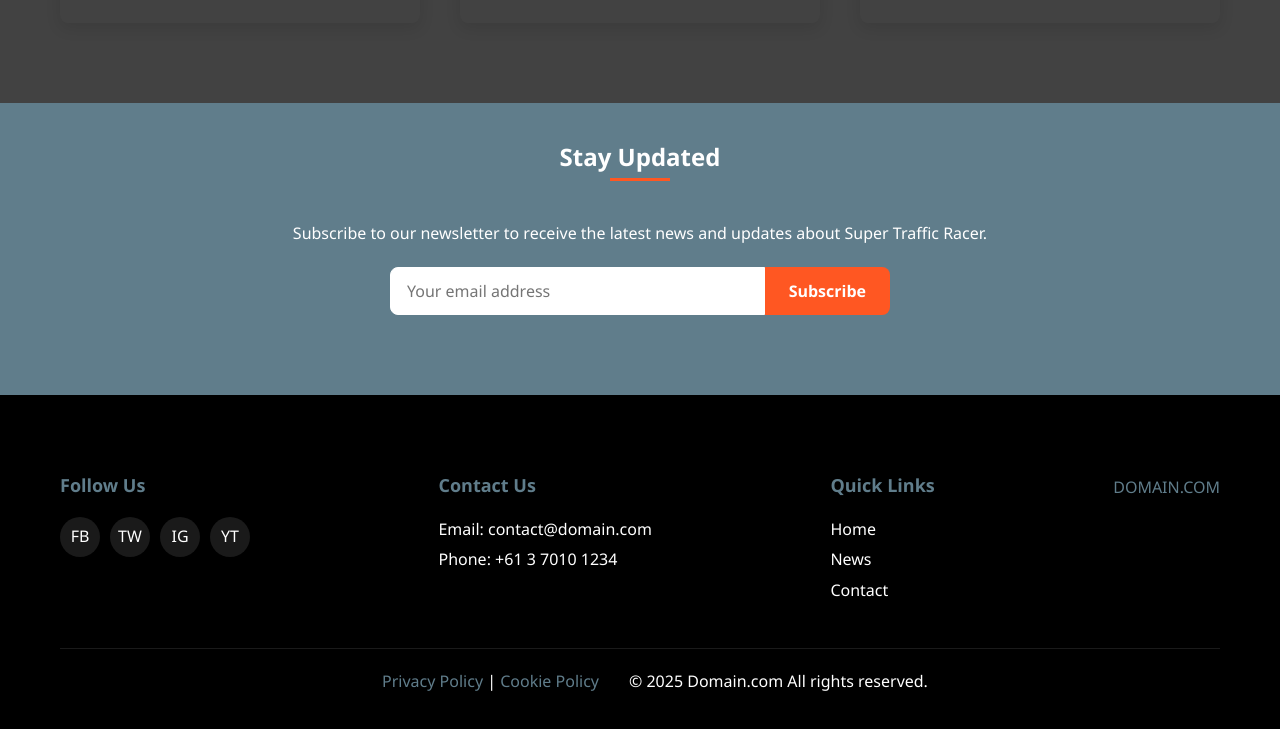
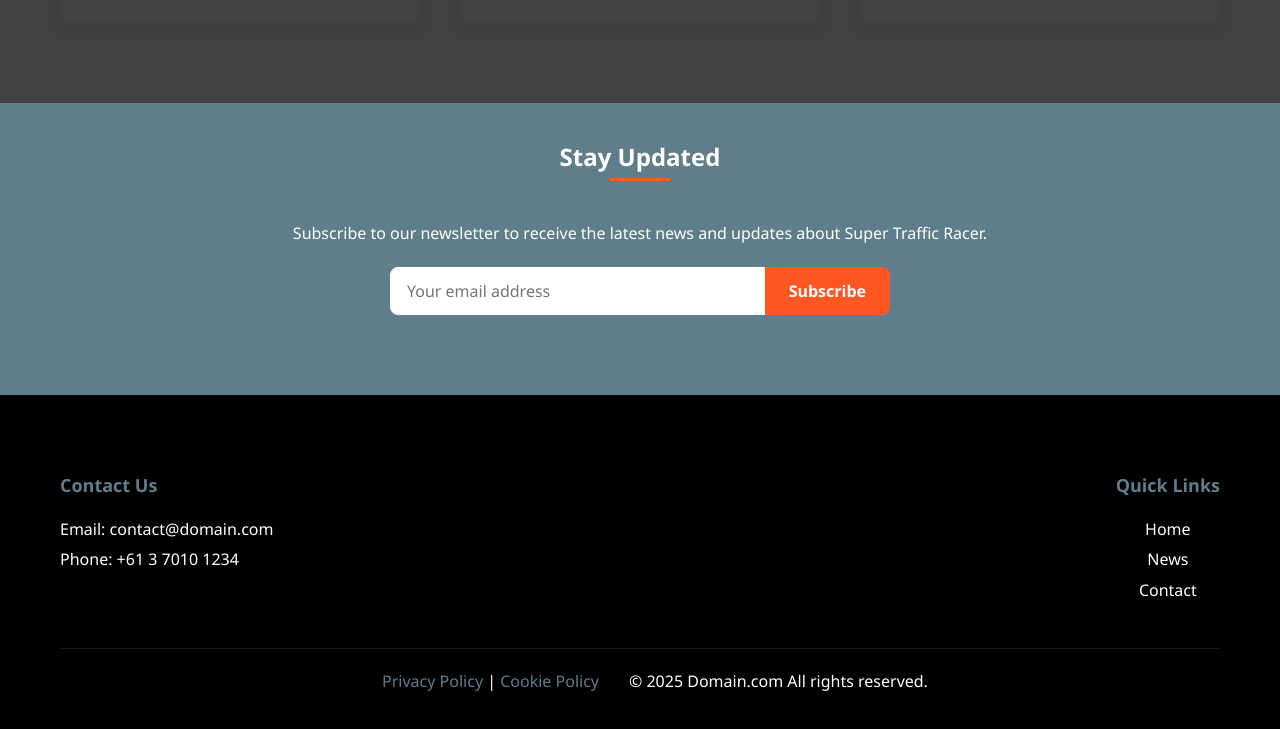
Before and after one commit to Artur-Luniaka/template_4, a plain HTML site: page news.html in a window 1280 px wide. Shown: the part 1338-2067 px from the top of the page. Drawn offline with Linux system fonts and the light colour scheme.

Commit message:
fix input text/remove social block

```diff
--- a/css/style.css
+++ b/css/style.css
@@ -90,7 +90,6 @@ textarea,
 select {
   font-family: inherit;
   font-size: inherit;
-  color: inherit;
   border: none;
   outline: none;
 }
@@ -742,6 +741,7 @@ p {
 
 .footer-links ul li {
   margin-bottom: var(--spacing-xs);
+  text-align: center;
 }
 
 .footer-links ul li a {
--- a/news.html
+++ b/news.html
@@ -101,9 +101,6 @@
     <footer class="main-footer">
       <div class="container">
         <div class="footer-content">
-          <div class="footer-logo">
-            <a href="index.html">DOMAIN.COM</a>
-          </div>
           <div class="footer-links">
             <h3>Quick Links</h3>
             <ul>
@@ -116,15 +113,6 @@
             <h3>Contact Us</h3>
             <p>Email: contact@domain.com</p>
             <p>Phone: +61 3 7010 1234</p>
-          </div>
-          <div class="footer-social">
-            <h3>Follow Us</h3>
-            <div class="social-icons">
-              <a href="#" class="social-icon">FB</a>
-              <a href="#" class="social-icon">TW</a>
-              <a href="#" class="social-icon">IG</a>
-              <a href="#" class="social-icon">YT</a>
-            </div>
           </div>
         </div>
         <div class="footer-bottom">
```
Also changed, not shown: contact.html (+0 -12 lines), cookie-policy.html (+0 -12 lines), index.html (+0 -9 lines), privacy-policy.html (+0 -12 lines).
